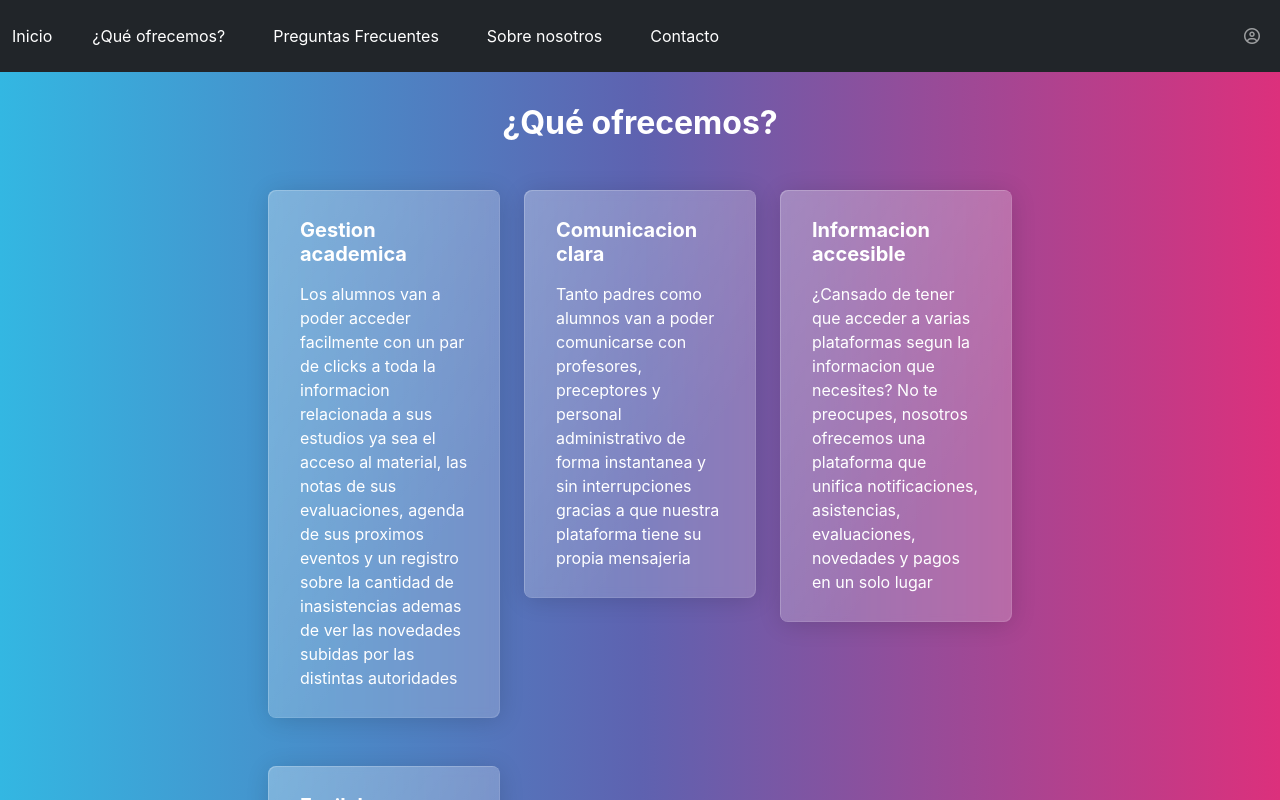
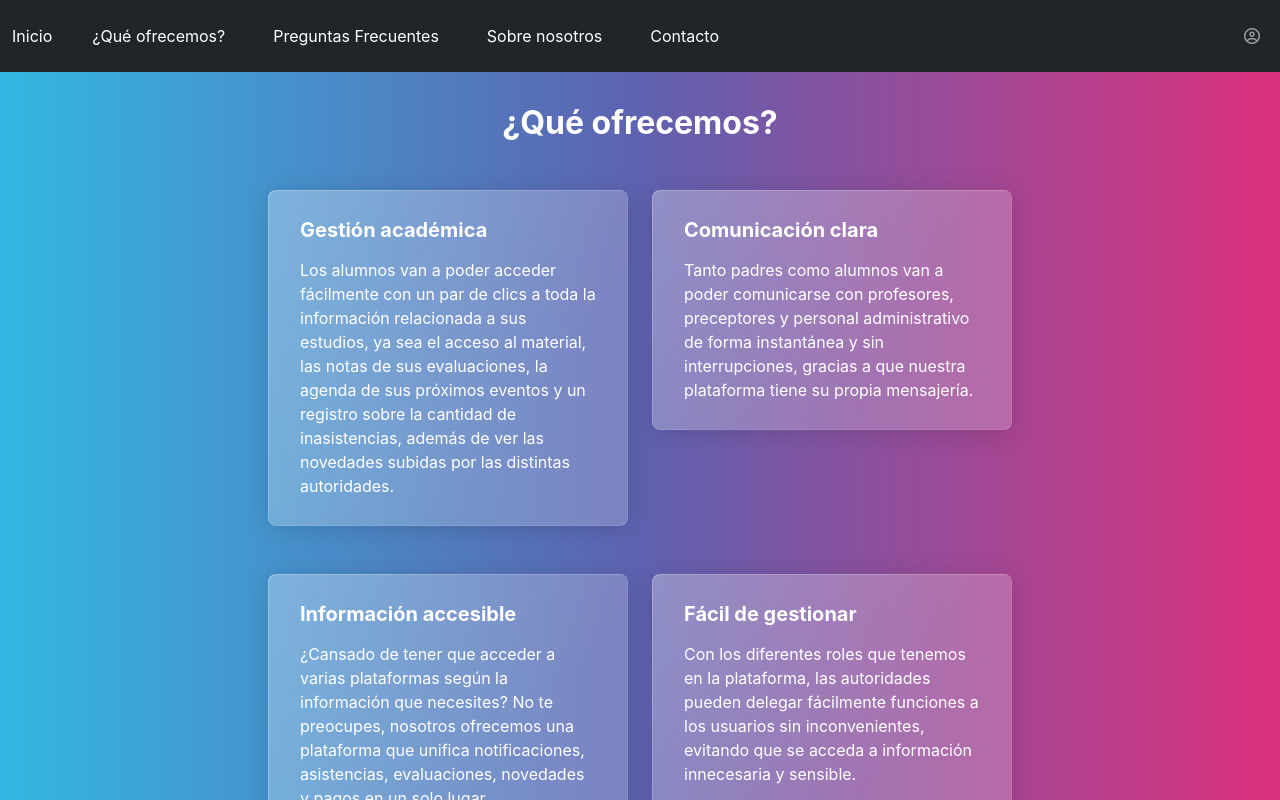
Before and after one commit to seezelop/React-nexoeducativo, a React (Create React App) app: page /queofrecemos in a window 1280 px wide. Shown: the top 800 px of the page. Built offline with nearby package versions, Linux system fonts and the light colour scheme.

Commit message:
acomodo estilo

```diff
--- a/src/componentes/pages/QueOfrecemos.js
+++ b/src/componentes/pages/QueOfrecemos.js
@@ -9,56 +9,55 @@ function QueOfrecemos() {
           <h2 className="text-center mb-4 pt-3">¿Qué ofrecemos?</h2>
           {/* Renglón para las tarjetas */}
           <div className="row">
-        <div className="col-md-4 mb-4">
+            <div className="col-md-6 mb-4"> {/* Cambiado a col-md-6 para dos tarjetas en la fila */}
               <div className="card">
                 <div className="card-body">
-              <h5 className="card-title">Gestion academica</h5>
+                  <h5 className="card-title">Gestión académica</h5>
                   <p className="card-text">
-                Los alumnos van a poder acceder facilmente con un par de clicks a toda la informacion relacionada a sus estudios ya sea el acceso al material, las notas de sus evaluaciones, agenda de sus proximos eventos y un registro sobre la cantidad de inasistencias ademas de ver las novedades subidas por las distintas autoridades
+                    Los alumnos van a poder acceder fácilmente con un par de clics a toda la información relacionada a sus estudios, ya sea el acceso al material, las notas de sus evaluaciones, la agenda de sus próximos eventos y un registro sobre la cantidad de inasistencias, además de ver las novedades subidas por las distintas autoridades.
                   </p>
                 </div>
               </div>
             </div>
 
-        <div className="col-md-4 mb-4">
+            <div className="col-md-6 mb-4"> {/* Cambiado a col-md-6 para dos tarjetas en la fila */}
               <div className="card">
                 <div className="card-body">
-              <h5 className="card-title">Comunicacion clara</h5>
+                  <h5 className="card-title">Comunicación clara</h5>
                   <p className="card-text">
-                Tanto padres como alumnos van a poder comunicarse con profesores, preceptores y personal administrativo de forma instantanea y sin interrupciones gracias a que nuestra plataforma tiene su propia mensajeria
+                    Tanto padres como alumnos van a poder comunicarse con profesores, preceptores y personal administrativo de forma instantánea y sin interrupciones, gracias a que nuestra plataforma tiene su propia mensajería.
                   </p>
                 </div>
               </div>
             </div>
 
-        <div className="col-md-4 mb-4">
+            <div className="col-md-6 mb-4"> {/* Cambiado a col-md-6 para dos tarjetas en la fila */}
               <div className="card">
                 <div className="card-body">
-              <h5 className="card-title">Informacion accesible</h5>
+                  <h5 className="card-title">Información accesible</h5>
                   <p className="card-text">
-              ¿Cansado de tener que acceder a varias plataformas segun la informacion que necesites? No te preocupes, nosotros ofrecemos una plataforma que unifica notificaciones, asistencias, evaluaciones, novedades y pagos en un solo lugar
+                    ¿Cansado de tener que acceder a varias plataformas según la información que necesites? No te preocupes, nosotros ofrecemos una plataforma que unifica notificaciones, asistencias, evaluaciones, novedades y pagos en un solo lugar.
                   </p>
                 </div>
               </div>
             </div>
-        <div className="col-md-4 mb-4">
+
+            <div className="col-md-6 mb-4"> {/* Cambiado a col-md-6 para dos tarjetas en la fila */}
               <div className="card">
                 <div className="card-body">
-              <h5 className="card-title">Facil de gestionar</h5>
+                  <h5 className="card-title">Fácil de gestionar</h5>
                   <p className="card-text">
-                Con los diferentes roles que tenemos en la plataforma, las autoridades pueden delegar facilmente funciones a los usuarios sin inconvenientes evitando que se acceda a informacion innecesaria y sensible
+                    Con los diferentes roles que tenemos en la plataforma, las autoridades pueden delegar fácilmente funciones a los usuarios sin inconvenientes, evitando que se acceda a información innecesaria y sensible.
                   </p>
                 </div>
               </div>
             </div>
 
             {/* Puedes agregar más tarjetas aquí */}
-
           </div>
         </section>
       </section>
     </section>
-
   );
 }
 
```
Lines whose indentation alone changed are shown as unchanged.
